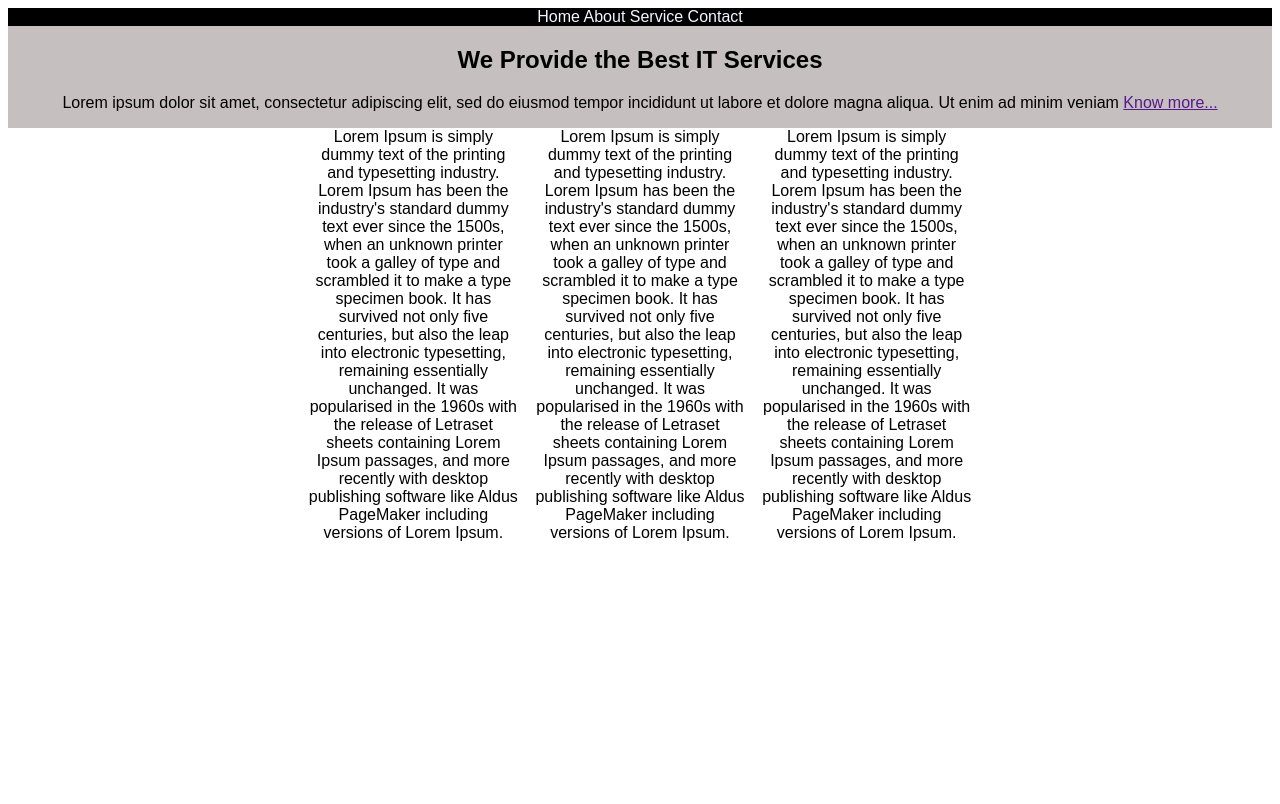
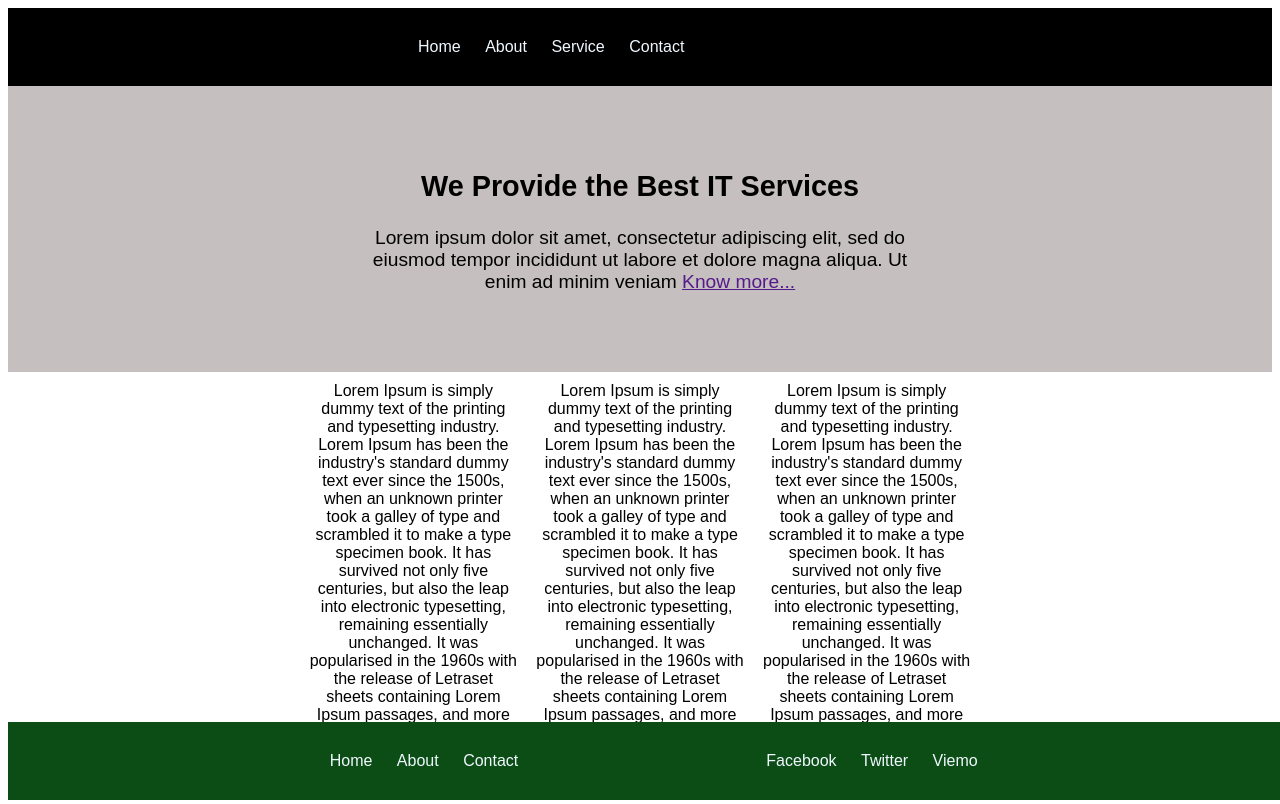
Before and after one commit to MianzhiJim/Antra_hw_first_2_weeks, a plain HTML site: page hw2/hw2.html in a window 1280 px wide. Drawn offline with Linux system fonts and the light colour scheme.

Commit message:
update hw2

```diff
--- a/hw2/hw2.css
+++ b/hw2/hw2.css
@@ -1,30 +1,61 @@
 .grid-container1 {
+    top: 0px;
     display: grid;
     row-gap: 0px;
     font-family: Arial;
-    text-align: center;
 }
 
 .grid-container2 {
+    padding-top: 10px;
     column-count: 3;
     font-family: Arial;
     text-align: center;
     padding-inline: 300px;
 }
 
+.grid-container3 {
+    bottom: 0;
+    position: fixed;
+    width: 100%;
+    column-count: 2;
+    background-color: #0b4d14;
+    font-family: Arial;
+    text-align: center;
+    padding-block: 30px;
+}
+
 .para {
     margin-block: 0px;
+}
+
+.bottom-nav {
+    bottom: 0;
+}
+
+.left {
+    padding-left: 200px;
+}
+
+.right {
+    padding-right: 200px;
 }
 
 #bar-item {
     color: aliceblue;
     text-decoration: none;
+    padding-inline: 10px;
 }
 
 #field1 {
+    padding-block: 30px;
+    padding-inline: 400px;
     background-color: #000;
 }
 
 #field2 {
+    font-size: larger;
+    padding-block: 60px;
     background-color: #c6bfbf;
+    padding-inline: 350px;
+    text-align: center;
 }
--- a/hw2/hw2.html
+++ b/hw2/hw2.html
@@ -42,5 +42,17 @@
                 and more recently with desktop publishing software like Aldus PageMaker including versions of Lorem Ipsum.
             </p>
         </div>
+        <div class="grid-container3">
+            <header class="left">
+                <a id="bar-item" href="">Home</a>
+                <a id="bar-item" href="">About</a>
+                <a id="bar-item" href="">Contact</a>
+            </header>
+            <header class="right">
+                <a id="bar-item" href="">Facebook</a>
+                <a id="bar-item" href="">Twitter</a>
+                <a id="bar-item" href="">Viemo</a>
+            </header>
+        </div>
     </body>
 </html>
```
